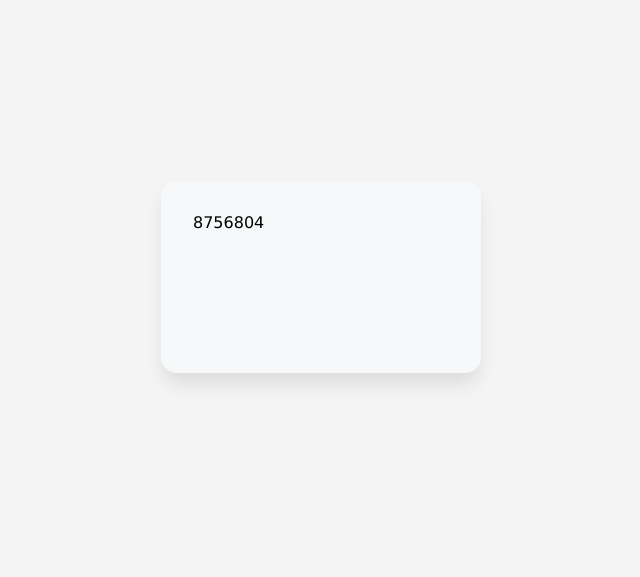
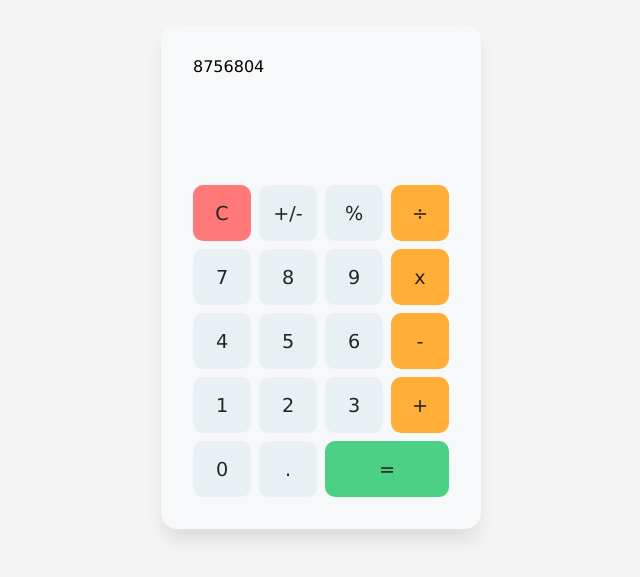
Before and after one commit to mervebalci/react-calculator, a React (Create React App) app: page / in a window 1280 px wide. Shown: the part 155-732 px from the top of the page, without its empty margins (319-959 px from the left). Built offline with nearby package versions, Linux system fonts and the light colour scheme.

Commit message:
Creating the Button Component

```diff
--- a/src/App.js
+++ b/src/App.js
@@ -1,14 +1,30 @@
 import Wrapper from "./components/Wrapper";
 import Screen from "./components/Screen";
 import ButtonBox from "./components/ButtonBox";
+import Button from "./components/Button";
 
 export default function App() {
+  const buttonValues = [
+    ["C", "+/-", "%", "÷"],
+    ["7", "8", "9", "x"],
+    ["4", "5", "6", "-"],
+    ["1", "2", "3", "+"],
+    ["0", ".", "="]
+  ]
+
   return (
     <div>
       <Wrapper>
         <Screen />
         <ButtonBox>
-
+          {buttonValues.flat().map((button, index) => {
+            return (
+              <Button
+                value={button}
+                key={index}
+              />
+            )
+          })}
         </ButtonBox>
       </Wrapper>
     </div>
--- /dev/null
+++ b/src/components/Button.js
@@ -0,0 +1,17 @@
+function getStyleName(valueName) {
+  const className = {
+    "C": "clear",
+    "+": "opt",
+    "-": "opt",
+    "x": "opt",
+    "÷": "opt",
+    "=": "equals"
+  }
+  return className[valueName]
+}
+
+export default function Button({ value }) {
+  return (
+    <button className={`${getStyleName(value)} button`}>{value}</button>
+  )
+}
--- a/src/index.css
+++ b/src/index.css
@@ -32,3 +32,34 @@
   grid-template-columns: repeat(4, 1fr);
   gap: .5rem;
 }
+
+.button {
+  background-color: #e9f0f4;
+  height: 3.5rem;
+  padding: 10px;
+  border-radius: 10px;
+  display: flex;
+  align-items: center;
+  justify-content: center;
+  cursor: pointer;
+  color: #242424;
+  border: none;
+  font-size: 1.2rem;
+}
+
+.button:hover {
+  border: 2px dotted #242424;
+}
+
+.clear {
+  background-color: #ff7979;
+}
+
+.opt {
+  background-color: #ffaf38;
+}
+
+.equals {
+  background-color: #4bd086;
+  grid-column: 3/5;
+}
```
